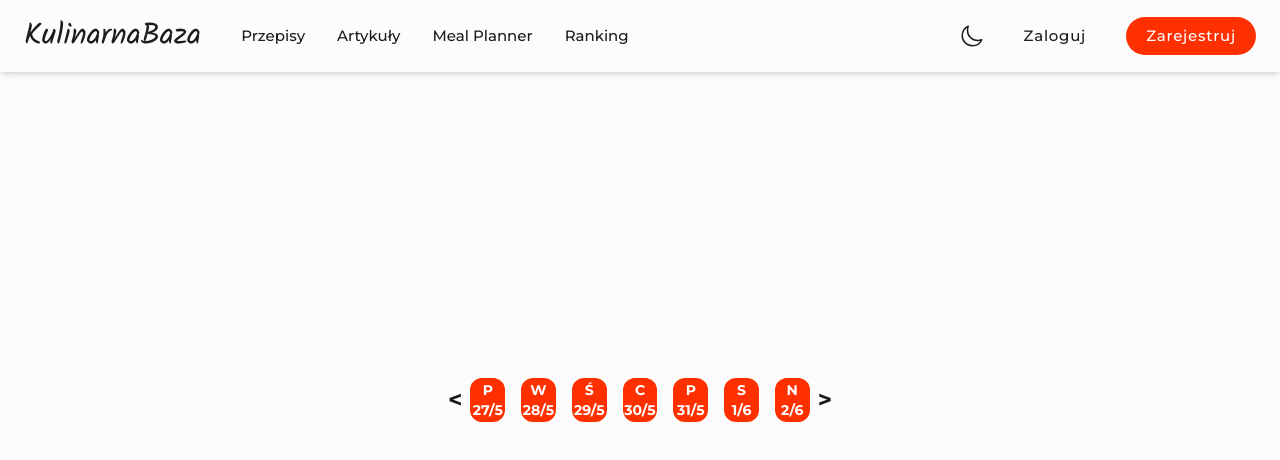
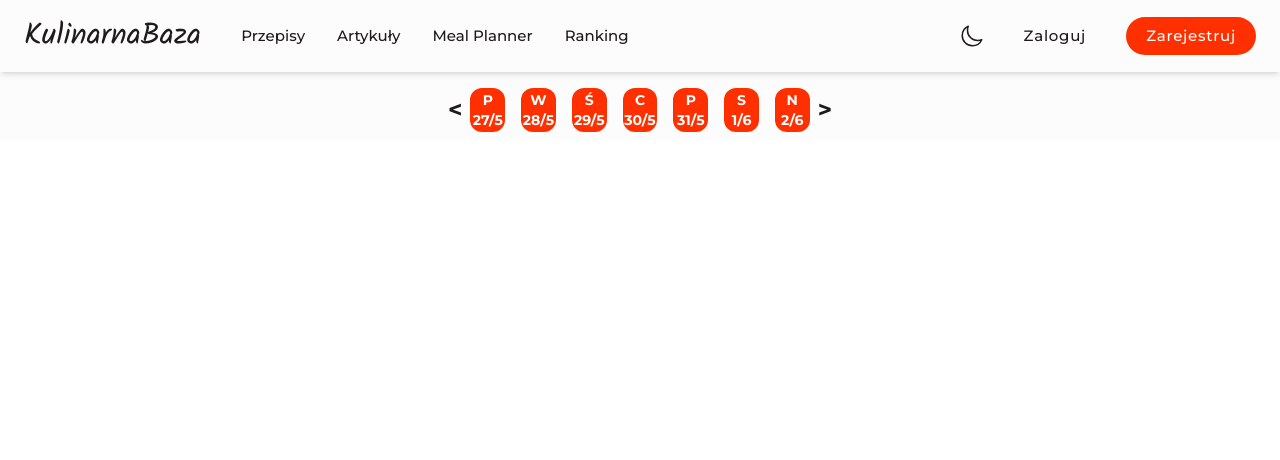
Before and after one commit to Skalik2/KulinarnaBaza, a React (Vite) app in the folder app/: page /planner in a window 1280 px wide. Shown: the top 460 px of the page. Built offline with nearby package versions, Linux system fonts and the light colour scheme; no server answers.

Commit message:
Meal planner get meals api

```diff
--- a/app/src/pages/MealPlanner.tsx
+++ b/app/src/pages/MealPlanner.tsx
@@ -1,9 +1,39 @@
+import { useEffect, useState } from "react";
 import Days from "../ui/mealPlanner/days";
+import RecipeCard from "../ui/recipes/RecipeCard";
+import axios from "axios";
 
 export default function MealPlanner() {
+  const [planner, setPlanner] = useState([]);
+  const [recipes, setRecipes] = useState([]);
+  const userId = 34;
+
+  useEffect(function () {
+    axios.get(`http://localhost:5000/api/mealplanner/${userId}`).then((res) => {
+      setPlanner(res.data.response);
+    });
+  }, []);
+
+  useEffect(function () {
+    planner.forEach(element => {
+      axios.get(`http://localhost:5000/api/recipes/${element.id_przepisu}`).then((res) => {
+        console.log(res.data)
+        // Dodawanie kart przepisów do listy
+      });
+    });
+  }, [planner]);
+
+  console.log("recipes",recipes);
+
+
   return (
-    <div className=" bg-bgWhite text-bgDark dark:bg-bgDark dark:text-bgWhite flex flex-row justify-center">
-      <Days />
+    <div className="bg-bgWhite text-bgDark dark:bg-bgDark dark:text-bgWhite">
+      <div className="flex justify-center">
+        <Days />
+      </div>
+      <div className="flex justify-center">
+        {/* karty przepisów */}
+      </div>
     </div>
   );
 }
--- a/app/src/ui/mealPlanner/days.tsx
+++ b/app/src/ui/mealPlanner/days.tsx
@@ -47,15 +47,15 @@ export default function Days() {
     setWeekOffset((prevOffset: number) => prevOffset + offset);
   };
   return (
-    <div className="text-white h-screen flex justify-center items-center w-96 text-sm font-bold">
+    <div className="text-white pt-20 flex justify-center items-center w-96 text-sm font-bold select-none">
       <button onClick={() => handleWeekChange(-1) } className=' text-2xl text-bgDark dark:text-bgWhite'>&lt;</button>
       {week.map((day) => (
-        <div className=" bg-main rounded-xl aspect-square py-0.5 m-2 w-full flex justify-center items-center flex-col hover:bg-mainHover duration-300">
+        <div className=" bg-main rounded-xl aspect-square py-0.5 m-2 w-full flex justify-center items-center flex-col hover:bg-mainHover duration-300 cursor-pointer select-none">
           <p className="">{day.initial}</p>
           <p>{day.dateThisWeek.getDate()}/{day.dateThisWeek.getMonth()+1}</p>
         </div>
       ))}
-      <button onClick={() => handleWeekChange(+1)} className=' text-2xl text-bgDark dark:text-bgWhite'>&gt;</button>
+      <button onClick={() => handleWeekChange(+1)} className=' text-2xl text-bgDark dark:text-bgWhite select-none'>&gt;</button>
     </div>
   );
 }
```
